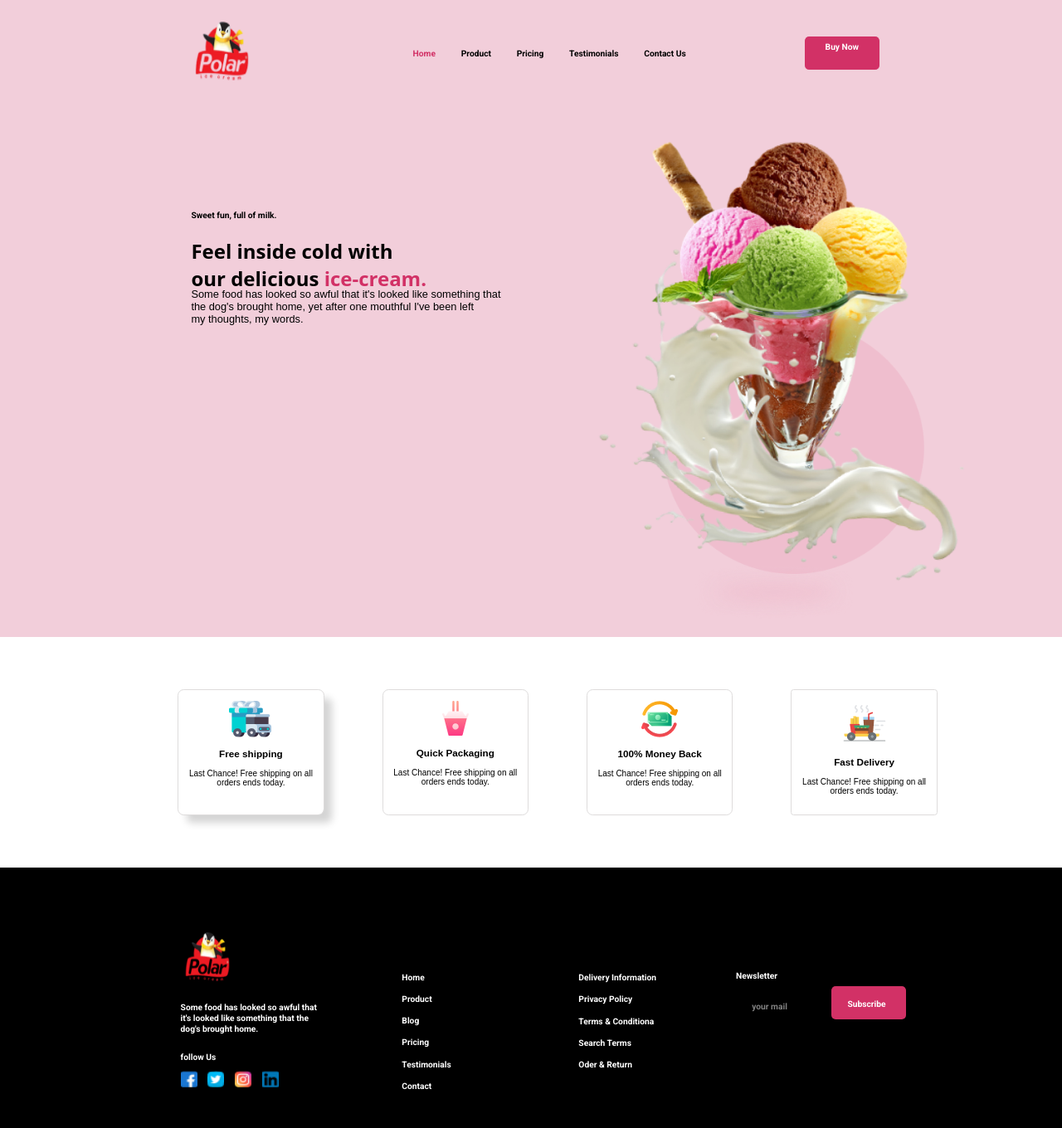
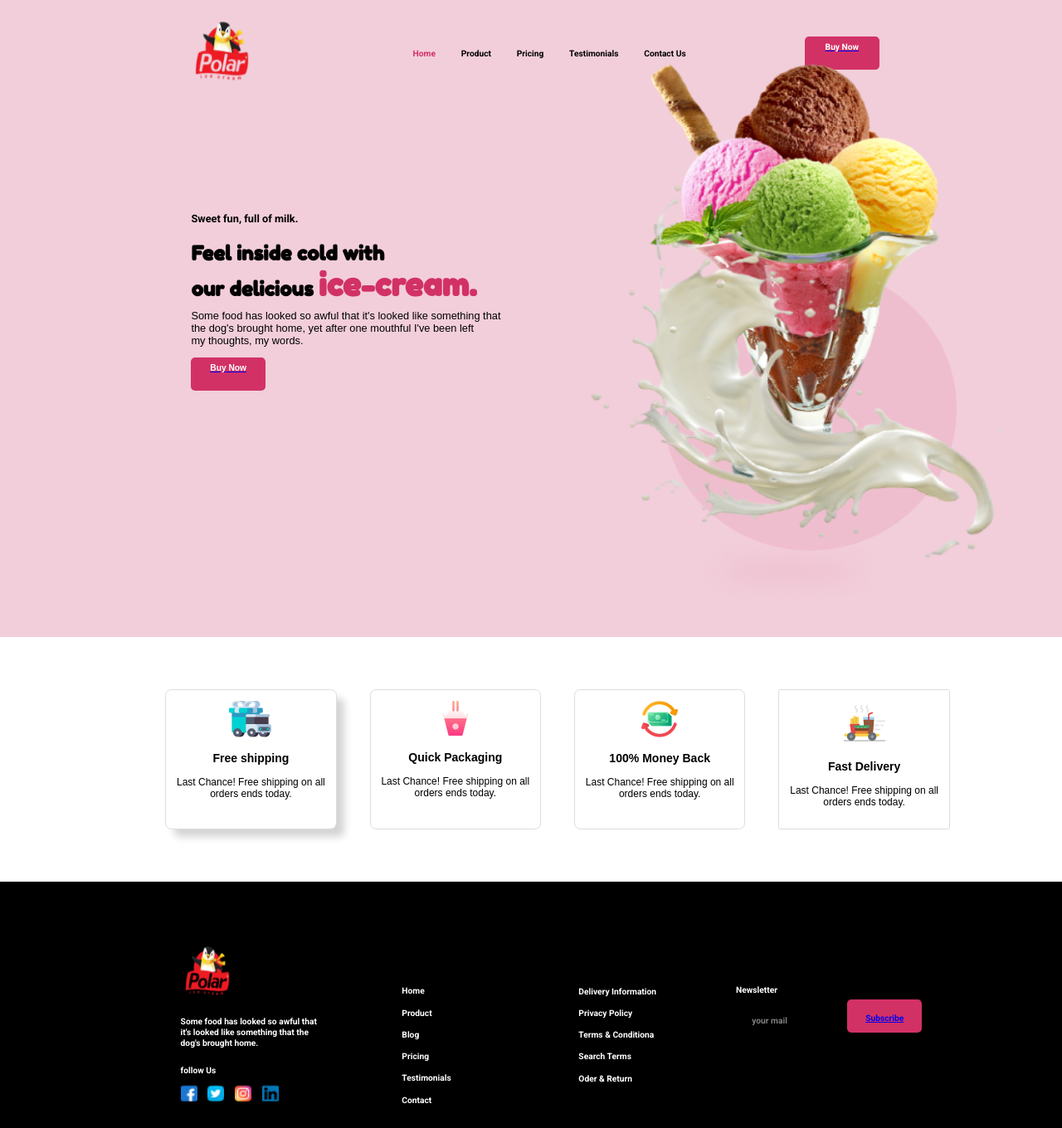
Before and after one commit to eracom-id412/Cynthia-Projet-mockup2code, a plain HTML site: page index.html in a window 1280 px wide. Shown: the top 1360 px of the page at 83% size. Drawn offline with Linux system fonts and the light colour scheme.

Commit message:
modification géneral
Modification de typo, ajout des liens pour les 3 boutons. ajustement taille  des images

```diff
--- a/Cynthia_Schildknecht_ID412.css
+++ b/Cynthia_Schildknecht_ID412.css
@@ -6,6 +6,7 @@
 body{ font-family: system-ui, -apple-system, BlinkMacSystemFont, 'Segoe UI', Roboto, Oxygen, Ubuntu, Cantarell, 'Open Sans', 'Helvetica Neue', sans-serif;
     gap: 1vw;
     margin: 0;
+    font-family: 'Fredoka One', cursive;
 
 }
 
@@ -80,23 +81,20 @@ body{ font-family: system-ui, -apple-system, BlinkMacSystemFont, 'Segoe UI', Rob
 }
 
 .texte2 {
-    font-size: 0.8vw;
+    font-size: 1vw;
     font-family: roboto , sans-serif;
 
 }
 
 .h1 {
-    font-size: 2vw;
     font-family: 'Fredoka One', cursive;
+    font-size: 4vw;
 }
 
-.h1 {
-    margin-top: 1vw;
-    font-family: 'Fredoka One', cursive;
 
-    }
 .color {
     color: #D23166;
+    font-size: 3vw;
 }
 .texte4 {
     font-size: 1vw;
@@ -105,7 +103,27 @@ body{ font-family: system-ui, -apple-system, BlinkMacSystemFont, 'Segoe UI', Rob
 }
 
 .texte4 p {
-    margin-top: -2vw;
+    margin-top: -1vw;
+}
+
+.boutton2 {
+    text-align: center;
+    margin-top: 0.6vw;
+    color: white;
+    font-family: 'Nunito Sans', sans-serif;
+    font-size: 0.8vw;
+    font-weight: bold;
+}
+
+.pink2 {
+    display: flex;
+    justify-content: center;
+    margin-left: 0vw;
+    margin-right: -5vw;
+    background-color: #D23166;
+    border-radius: 0.4vw;
+    width: 7vw;
+    height: 5vh;
 }
 
 .homepage{
@@ -120,12 +138,13 @@ body{ font-family: system-ui, -apple-system, BlinkMacSystemFont, 'Segoe UI', Rob
     width: 0vw;
     height: 0vh;
  }
+
 .galce img{
     object-fit: cover;
-    margin-top: 5vh;
-    margin-left: -15vw;
-    height: 80vh;
-    width: 60vh;
+    margin-top: -50vh;
+    margin-left: 34vw;
+    height: 90vh;
+    width: 68vh;
 
 }
 
@@ -136,7 +155,7 @@ body{ font-family: system-ui, -apple-system, BlinkMacSystemFont, 'Segoe UI', Rob
     margin: 5vw;
     text-align: center;
     justify-content: space-around;
-    font-size: 10px;
+    font-size: 12px;
     font-family: 'Nunito Sans', sans-serif;
 
  }
@@ -164,7 +183,7 @@ body{ font-family: system-ui, -apple-system, BlinkMacSystemFont, 'Segoe UI', Rob
 
 .box4{
     outline: 0.1px solid rgb(222, 220, 220);
-    border-radius: 0.2vw;
+    border-radius: 0.1vw;
     padding: 1vw;
     margin-right: 4vw;
 }
@@ -176,7 +195,7 @@ footer {
     align-items: center;
     height: 26vw;
     font-family: roboto , sans-serif;
-    font-size: light;
+
 }
 .foot {
     margin-left: -2vw;
@@ -184,8 +203,6 @@ footer {
     flex-direction: column;
     justify-content: center;
     height: 20vw;
-
-
 }
 
 .logo2 {
@@ -202,7 +219,6 @@ footer {
     color: white;
     margin-left: 19vw;
     font-size: 0.8vw;
-
 }
 
 .footert2 p {
@@ -285,16 +301,18 @@ footer {
 }
 
 .buttonh {
-   margin-left: 10.5vw;
+   margin-left: 12.2vw;
    margin-top: -2vh;
    font-weight: bolder;
 }
 
-.pink2{
-    margin-left: 9vw;
+.pinkh{
+    margin-left: 10.5vw;
     margin-top: -3.6vh;
     background-color: #D23166;
     border-radius: 0.4vw;
     width: 7vw;
     height: 5vh;
+
+   text-decoration: aliceblue;
 }
--- a/index.html
+++ b/index.html
@@ -17,8 +17,9 @@
             <div class="topnav"><p>Pricing</p></div>
             <div class="topnav"><p>Testimonials</p></div>
             <div class="topnav contact"><p>Contact Us</p></div>
-            <div class="pink">
-            <div class="boutton">Buy Now</div>
+
+            <a href="#"> <div class="pink">
+            <div class="boutton">Buy Now</div></a>
             </div>
         </Div>
     </header><!--FIN Topnav-->
@@ -27,12 +28,18 @@
         <section class="homepage"> <!--Section home-->
          <div class="texte">
             <div class="textee">
+
                 <div class="texte2"><p>Sweet fun, full of milk.</p></div>
+
                 <h1>Feel inside cold with <br>
                     our delicious <span class="color">ice-cream.</span></h1>
+
                 <div class="texte4"><p>Some food has looked so awful that it's looked like something that <br>
                     the dog's brought home, yet after one mouthful I've been left <br>
                     my thoughts, my words.</p></div>
+
+                <a href="#"> <div class="pink2" >
+                    <div class="boutton2">Buy Now</div></a>
                 </div>
             </div>
             <div class="galce"><img src="galce.png" alt=""></div>
@@ -107,8 +114,8 @@
             <div class="footert5">
                 <div class="news">Newsletter</div>
                 <div class="mail">your mail</div>
-                <div class="buttonh">Subscribe</div>
-                <div class="pink2"></div>
+                <a href="#"> <div class="buttonh">Subscribe</div>
+                <div class="pinkh"></div></a>
 
             </div>
         </footer>
```
